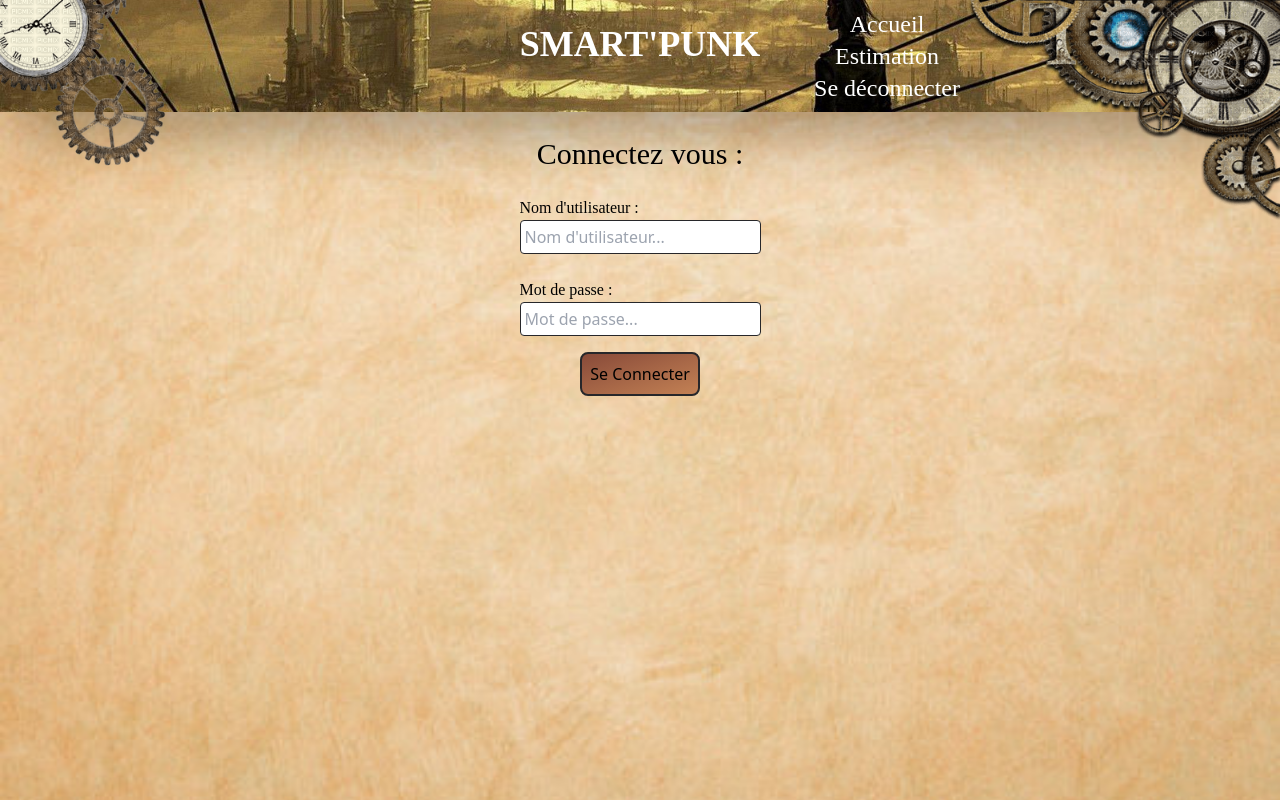
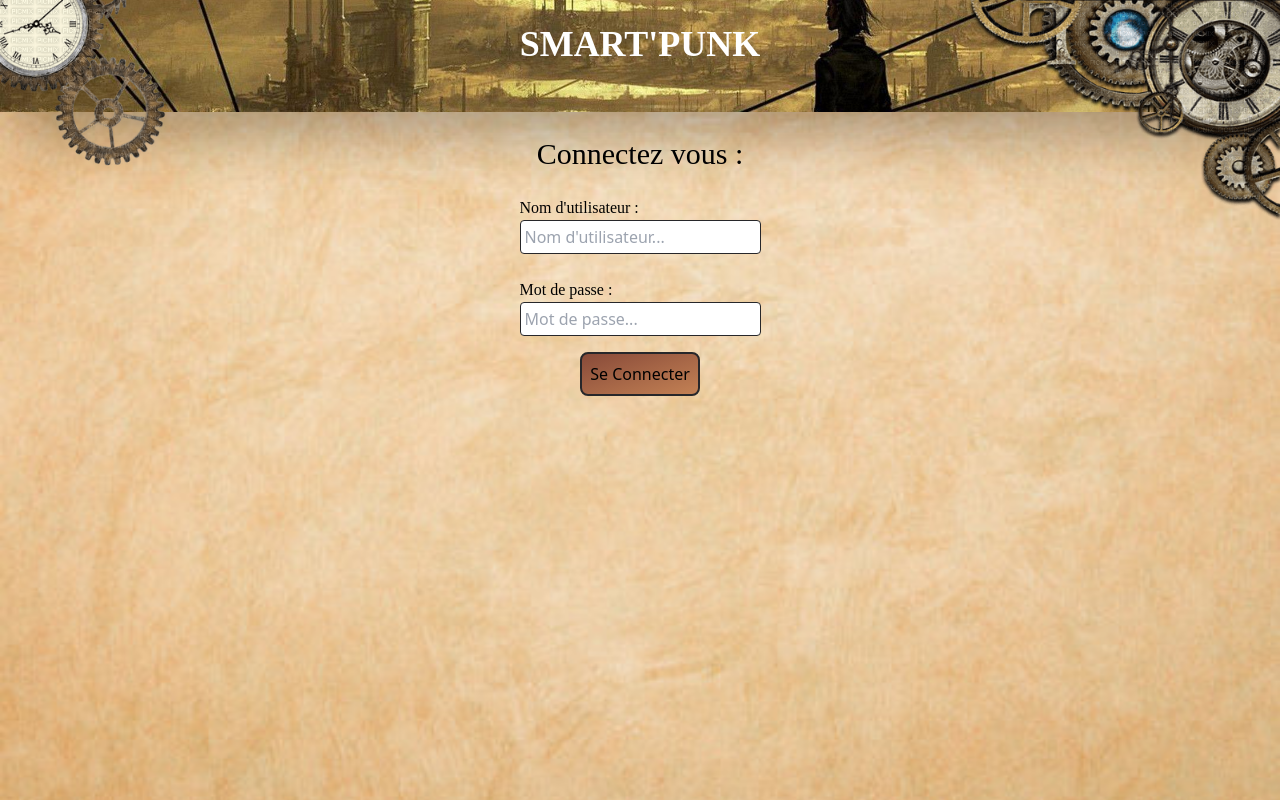
Before and after one commit to KevinNizet/hackathon2, a React (Vite) app in the folder frontend/: page / in a window 1280 px wide. Built offline with nearby package versions, Linux system fonts and the light colour scheme; a web font is replaced by a local one.

Commit message:
No navigations on login page

```diff
--- /dev/null
+++ b/frontend/src/components/NavBarLogin.jsx
@@ -0,0 +1,17 @@
+import React from "react";
+import leftGear from "../assets/engrenage.png";
+import rightGear from "../assets/engrenage2.png";
+
+function NavBarLogin() {
+  return (
+    <div className=" w-screen bg-banderole bg-no-repeat bg-cover bg-center h-28 text-center shadow-[0_35px_60px_-15px_rgba(0,0,0,0.3)]">
+      <img src={leftGear} alt="" className="absolute -top-32 -left-36 w-80" />
+      <h1 className="font-titles font-bold text-white text-4xl pt-6">
+        SMART'PUNK
+      </h1>
+      <img src={rightGear} alt="" className="absolute top-0 right-0 w-80" />
+    </div>
+  );
+}
+
+export default NavBarLogin;
--- a/frontend/src/pages/Connexion.jsx
+++ b/frontend/src/pages/Connexion.jsx
@@ -1,7 +1,7 @@
 import { useState } from "react";
 import { useNavigate } from "react-router-dom";
 import axios from "axios";
-import NavBar from "../components/NavBar";
+import NavBarLogin from "../components/NavBarLogin";
 
 export default function Connexion() {
   const [login, setLogin] = useState("");
@@ -25,7 +25,7 @@ export default function Connexion() {
 
   return (
     <div className="Connexion bg-wallpaper bg-no-repeat bg-cover h-screen">
-      <NavBar />
+      <NavBarLogin />
       <br />
       <h1 className="font-titles text-center text-3xl">Connectez vous : </h1>
       <br />
```
